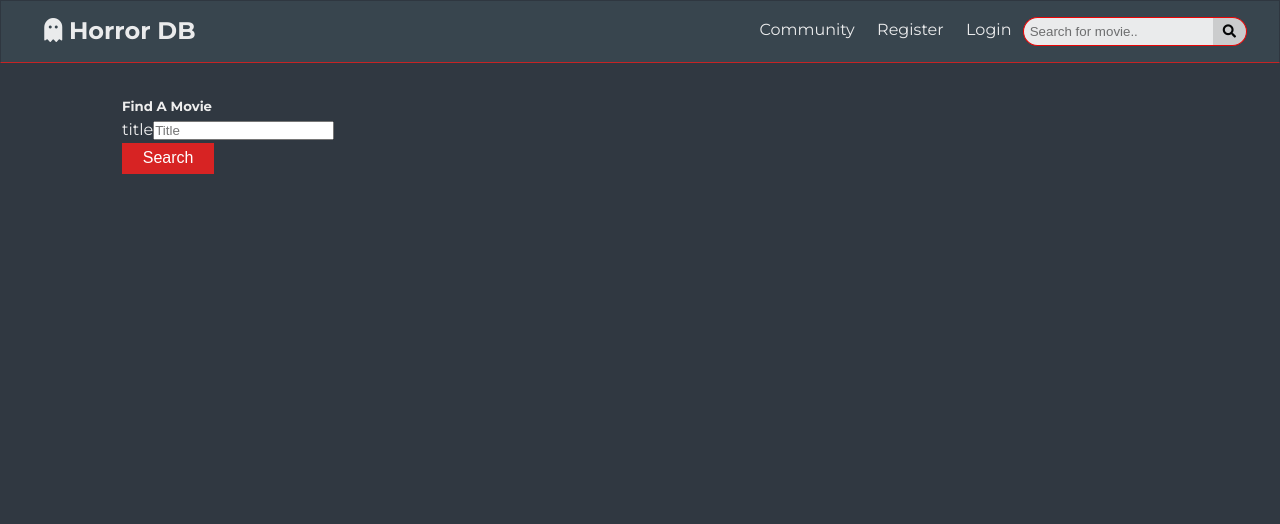
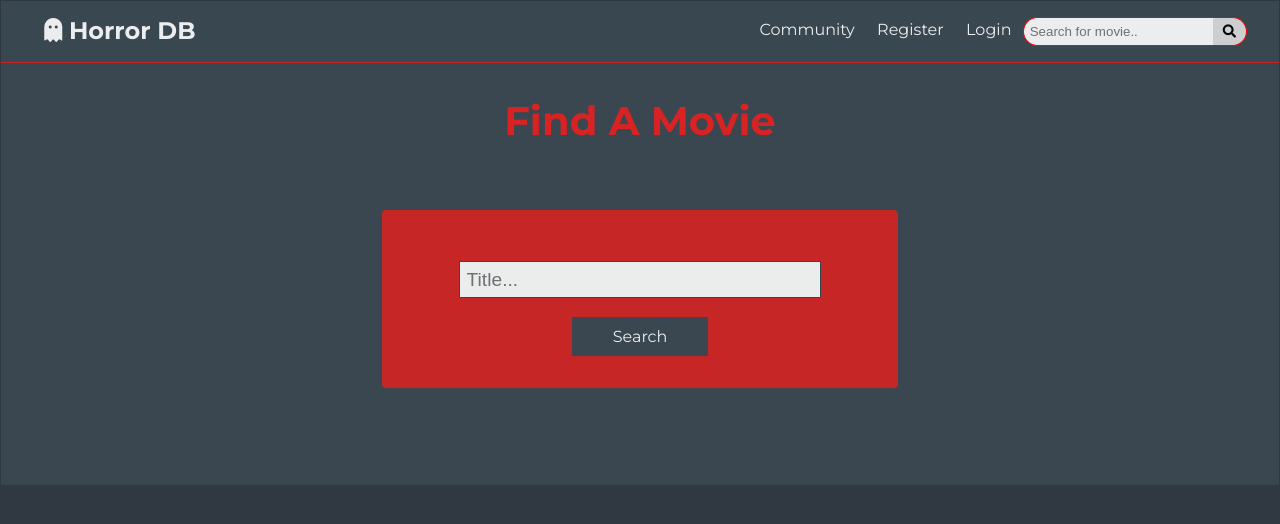
Before and after one commit to alxndrryan/horror-db-2.0, a React (Create React App) app in the folder client/: page /test in a window 1280 px wide. Shown: the top 524 px of the page. Built offline with nearby package versions, Linux system fonts and the light colour scheme; no server answers.

Commit message:
styles landing page api search section

```diff
--- a/client/src/components/Input.js
+++ b/client/src/components/Input.js
@@ -3,7 +3,6 @@ import React from 'react';
 function Input(props) {
   return (
     <div>
-      <label>{props.name}</label>
       <input
         name={props.name}
         type={props.type}
--- a/client/src/components/MovieCall.js
+++ b/client/src/components/MovieCall.js
@@ -1,4 +1,4 @@
-import React, { useState } from 'react';
+import React, { Fragment, useState } from 'react';
 import axios from 'axios';
 import Input from './Input';
 
@@ -33,29 +33,34 @@ function MovieCall() {
   };
 
   return (
-    <div>
-      <div className='container login'>
-        <form className='form-signin'>
-          <h5>Find A Movie</h5>
+    <Fragment>
+      <section className='bg-medium'>
+        <div className='container mobile-container'>
+          <div className='landing-inner'>
+            <h2 className='medium med-h2'>Find A Movie</h2>
+          </div>
+          <form className='form movie-form p-2 bg-primary'>
+            <div className='form-group'>
               <Input
+                className={'btn btn-medium'}
                 name={'title'}
                 type={'text'}
-            placeholder={'Title'}
+                placeholder={'Title...'}
                 value={title}
                 required={''}
                 autoComplete={'off'}
                 onChange={handleChange}
               />
-          <button
-            className='btn btn-lg btn-primary btn-block custom-btn'
+            </div>
+            <input
+              className='btn btn-medium'
+              value='Search'
               type='submit'
               onClick={handleClick}
-          >
-            Search
-          </button>
+            />
           </form>
         </div>
-      <div>
+      </section>
       {movie && (
         <div className='jumbotron'>
           <h2 className='display-4'>
@@ -72,8 +77,7 @@ function MovieCall() {
           <p>Stars: {movie.Actors}</p>
         </div>
       )}
-      </div>
-    </div>
+    </Fragment>
   );
 }
 
```
Lines whose indentation alone changed are shown as unchanged.
